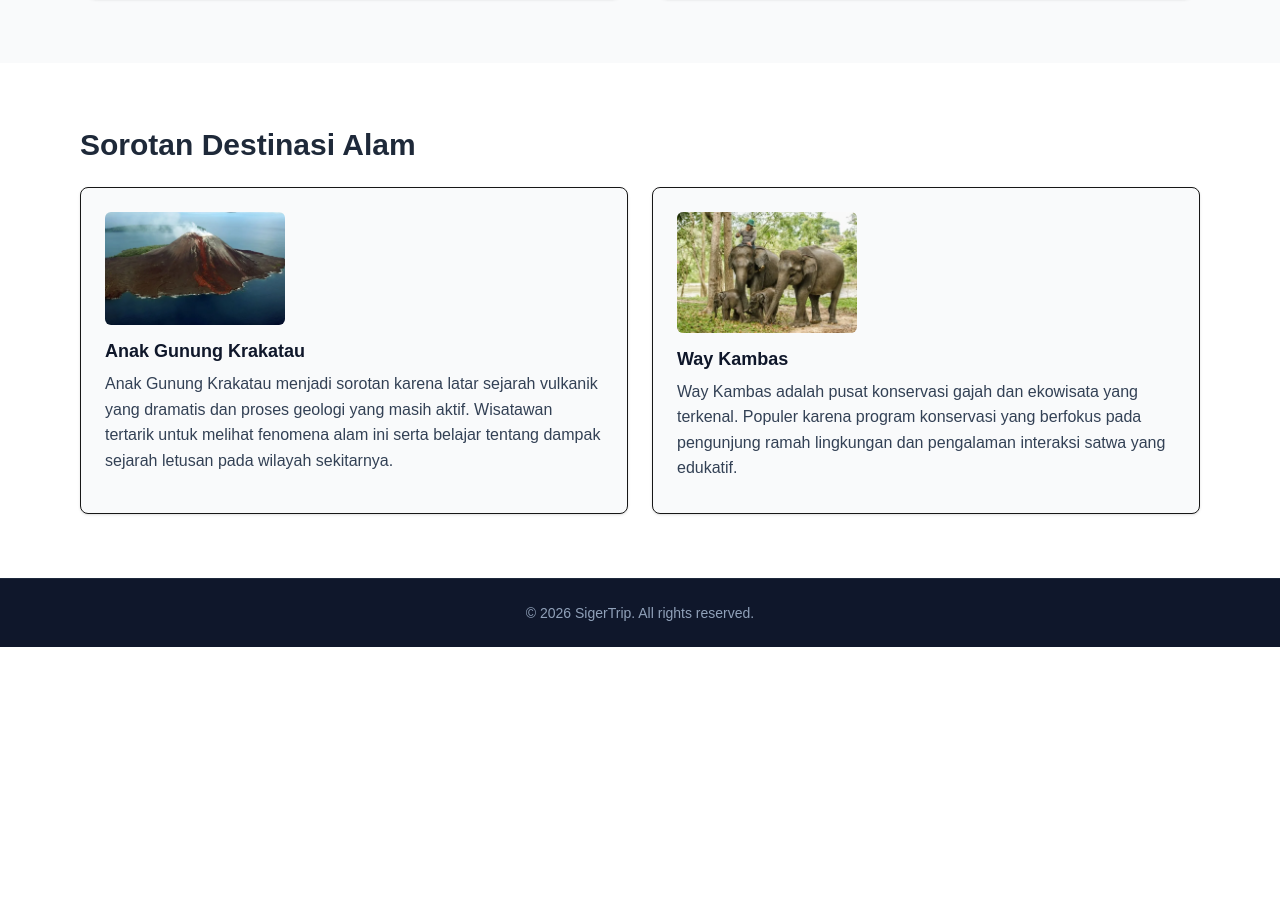
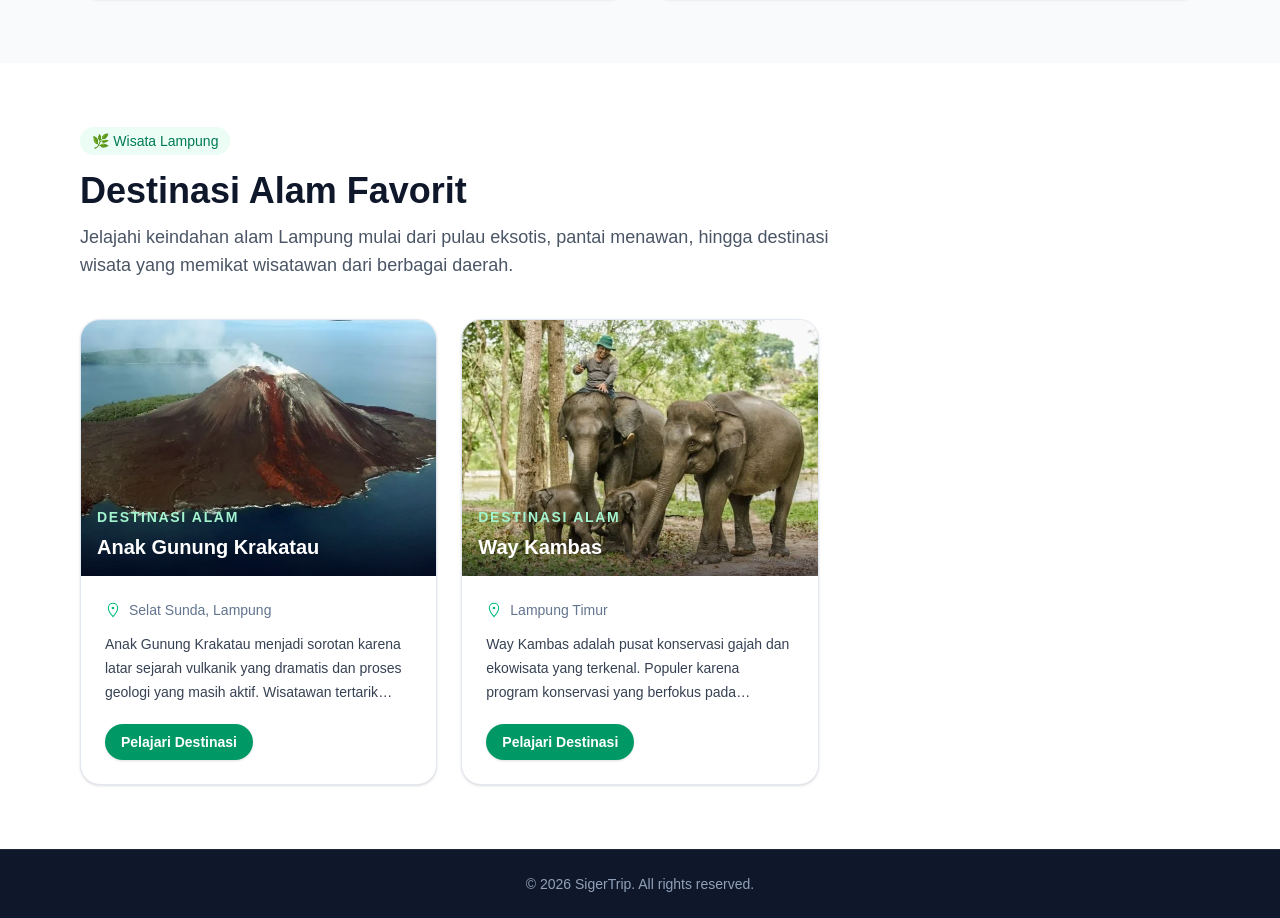
Before and after one commit to Nafiz-547/TI-WEB-24A-ShuangXi, a Next.js app in the folder siger-trip/: page / in a window 1280 px wide. Shown: the part 3524-4442 px from the top of the page. Before the commit the page ends 4171 px from the top, so only its background shows below. Built offline with nearby package versions, Linux system fonts and the light colour scheme.

Commit message:
tama: memperbaiki tampilan dari section sorotan destinasi

```diff
--- a/siger-trip/app/page.tsx
+++ b/siger-trip/app/page.tsx
@@ -1,5 +1,6 @@
 import Image from "next/image";
 import Link from "next/link";
+import DestinasiAlam from "../components/DestinasiAlam";
 import SorotanKuliner from "../components/SorotanKuliner";
 import TentangLampung from "../components/TentangLampung";
 
@@ -192,32 +193,7 @@ export default function HomePage() {
 
       <TentangLampung />
       <SorotanKuliner />
-
-      {/* SOROTAN DESTINASI ALAM */}
-      <section id="alam" className="py-16 bg-white">
-        <div className="max-w-6xl mx-auto px-4">
-          <h3 className="text-2xl md:text-3xl font-bold text-gray-800 mb-6">Sorotan Destinasi Alam</h3>
-          <div className="grid gap-6 md:grid-cols-2">
-            {/* Anak Gunung Krakatau */}
-            <article className="rounded-lg bg-gray-50 border p-6 shadow-sm flex flex-col sm:flex-row gap-4 items-start card-stack-mobile">
-              <Image src="/images/Anak%20Gunung%20Krakatau%20home.webp" alt="Anak Gunung Krakatau" width={180} height={120} className="rounded-md object-cover" />
-              <div className="card-body">
-                <h4 className="card-title text-lg mb-2">Anak Gunung Krakatau</h4>
-                <p className="card-desc mb-2">Anak Gunung Krakatau menjadi sorotan karena latar sejarah vulkanik yang dramatis dan proses geologi yang masih aktif. Wisatawan tertarik untuk melihat fenomena alam ini serta belajar tentang dampak sejarah letusan pada wilayah sekitarnya.</p>
-              </div>
-            </article>
-
-            {/* Way Kambas */}
-            <article className="rounded-lg bg-gray-50 border p-6 shadow-sm flex flex-col sm:flex-row gap-4 items-start card-stack-mobile">
-              <Image src="/images/Way%20Kambas%20home.webp" alt="Way Kambas" width={180} height={120} className="rounded-md object-cover" />
-              <div className="card-body">
-                <h4 className="card-title text-lg mb-2">Way Kambas</h4>
-                <p className="card-desc mb-2">Way Kambas adalah pusat konservasi gajah dan ekowisata yang terkenal. Populer karena program konservasi yang berfokus pada pengunjung ramah lingkungan dan pengalaman interaksi satwa yang edukatif.</p>
-              </div>
-            </article>
-          </div>
-        </div>
-      </section>
+      <DestinasiAlam />
 
       {/* Bagian selanjutnya (misal ringkasan jasa) bisa diteruskan Tama di bawah sini */}
     </main>
--- /dev/null
+++ b/siger-trip/components/DestinasiAlam.tsx
@@ -0,0 +1,74 @@
+import Image from 'next/image'
+import Link from 'next/link'
+
+const destinations = [
+  {
+    id: 'anak-krakatau',
+    title: 'Anak Gunung Krakatau',
+    location: 'Selat Sunda, Lampung',
+    description: 'Anak Gunung Krakatau menjadi sorotan karena latar sejarah vulkanik yang dramatis dan proses geologi yang masih aktif. Wisatawan tertarik untuk melihat fenomena alam ini serta belajar tentang dampak sejarah letusan pada wilayah sekitarnya.',
+    image: '/images/Anak%20Gunung%20Krakatau%20home.webp',
+    alt: 'Pemandangan Anak Gunung Krakatau di Lampung'
+  },
+  {
+    id: 'way-kambas',
+    title: 'Way Kambas',
+    location: 'Lampung Timur',
+    description: 'Way Kambas adalah pusat konservasi gajah dan ekowisata yang terkenal. Populer karena program konservasi yang berfokus pada pengunjung ramah lingkungan dan pengalaman interaksi satwa yang edukatif.',
+    image: '/images/Way%20Kambas%20home.webp',
+    alt: 'Area konservasi Way Kambas dengan suasana alam'
+  }
+]
+
+export default function DestinasiAlam() {
+  return (
+    <section id="alam" aria-labelledby="destinasi-alam-title" className="py-16 bg-white">
+      <div className="max-w-6xl mx-auto px-4">
+        <div className="mb-10 max-w-3xl">
+          <span className="inline-flex items-center gap-2 rounded-full bg-emerald-50 px-3 py-1 text-sm font-medium text-emerald-700">🌿 Wisata Lampung</span>
+          <h3 id="destinasi-alam-title" className="mt-4 text-3xl md:text-4xl font-bold text-slate-900">Destinasi Alam Favorit</h3>
+          <p className="mt-3 text-gray-600 text-base md:text-lg">Jelajahi keindahan alam Lampung mulai dari pulau eksotis, pantai menawan, hingga destinasi wisata yang memikat wisatawan dari berbagai daerah.</p>
+        </div>
+
+        <div className="grid gap-6 sm:grid-cols-2 lg:grid-cols-3">
+          {destinations.map((destination) => (
+            <article key={destination.id} className="group overflow-hidden rounded-[20px] border border-slate-200 bg-white shadow-sm transition duration-300 hover:-translate-y-1.5 hover:shadow-2xl">
+              <div className="relative h-64 overflow-hidden">
+                <Image
+                  src={destination.image}
+                  alt={destination.alt}
+                  fill
+                  sizes="(max-width: 640px) 100vw, (max-width: 1024px) 50vw, 33vw"
+                  className="object-cover transition-transform duration-500 group-hover:scale-105"
+                />
+                <div className="absolute inset-x-0 bottom-0 h-24 bg-gradient-to-t from-slate-950/60 via-slate-950/10 to-transparent" aria-hidden="true" />
+                <div className="absolute inset-x-0 bottom-0 p-4 text-white">
+                  <p className="text-sm font-semibold uppercase tracking-[0.12em] text-emerald-200">Destinasi Alam</p>
+                  <h4 className="mt-2 text-xl font-semibold leading-tight">{destination.title}</h4>
+                </div>
+              </div>
+
+              <div className="p-5 sm:p-6">
+                <div className="mb-3 flex items-center gap-2 text-sm text-slate-500">
+                  <svg className="h-4 w-4 text-emerald-500" viewBox="0 0 24 24" fill="none" xmlns="http://www.w3.org/2000/svg"><path d="M12 2C8 2 5 5 5 9c0 5.25 7 13 7 13s7-7.75 7-13c0-4-3-7-7-7z" stroke="currentColor" strokeWidth="1.6" strokeLinecap="round" strokeLinejoin="round"/><circle cx="12" cy="9" r="2" fill="currentColor"/></svg>
+                  <span>{destination.location}</span>
+                </div>
+                <p className="text-gray-700 text-sm leading-6" style={{ display: '-webkit-box', WebkitLineClamp: 3, WebkitBoxOrient: 'vertical', overflow: 'hidden' }}>
+                  {destination.description}
+                </p>
+                <div className="mt-5">
+                  <Link
+                    href="/destinasi"
+                    className="inline-flex items-center rounded-full bg-emerald-600 px-4 py-2 text-sm font-semibold text-white shadow-sm transition hover:bg-emerald-700 focus:outline-none focus:ring-2 focus:ring-emerald-400 focus:ring-offset-2"
+                  >
+                    Pelajari Destinasi
+                  </Link>
+                </div>
+              </div>
+            </article>
+          ))}
+        </div>
+      </div>
+    </section>
+  )
+}
```
